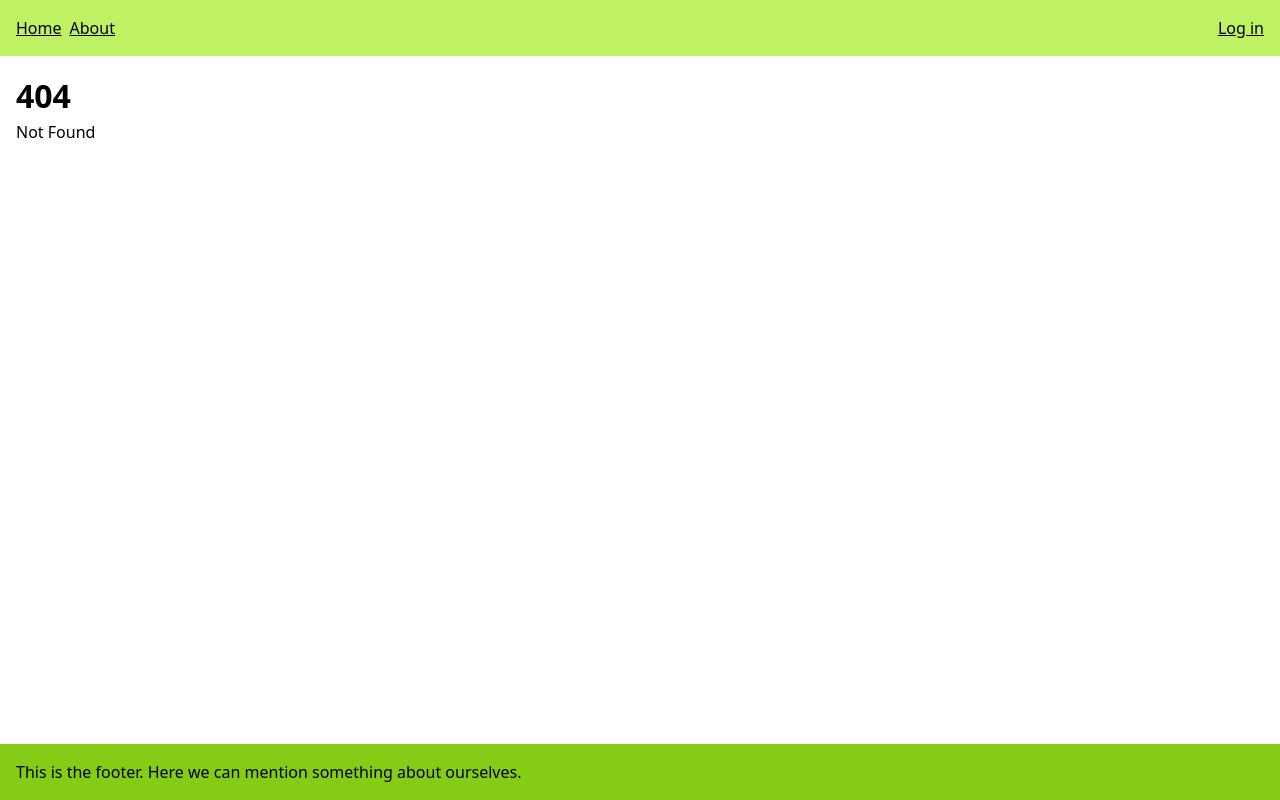
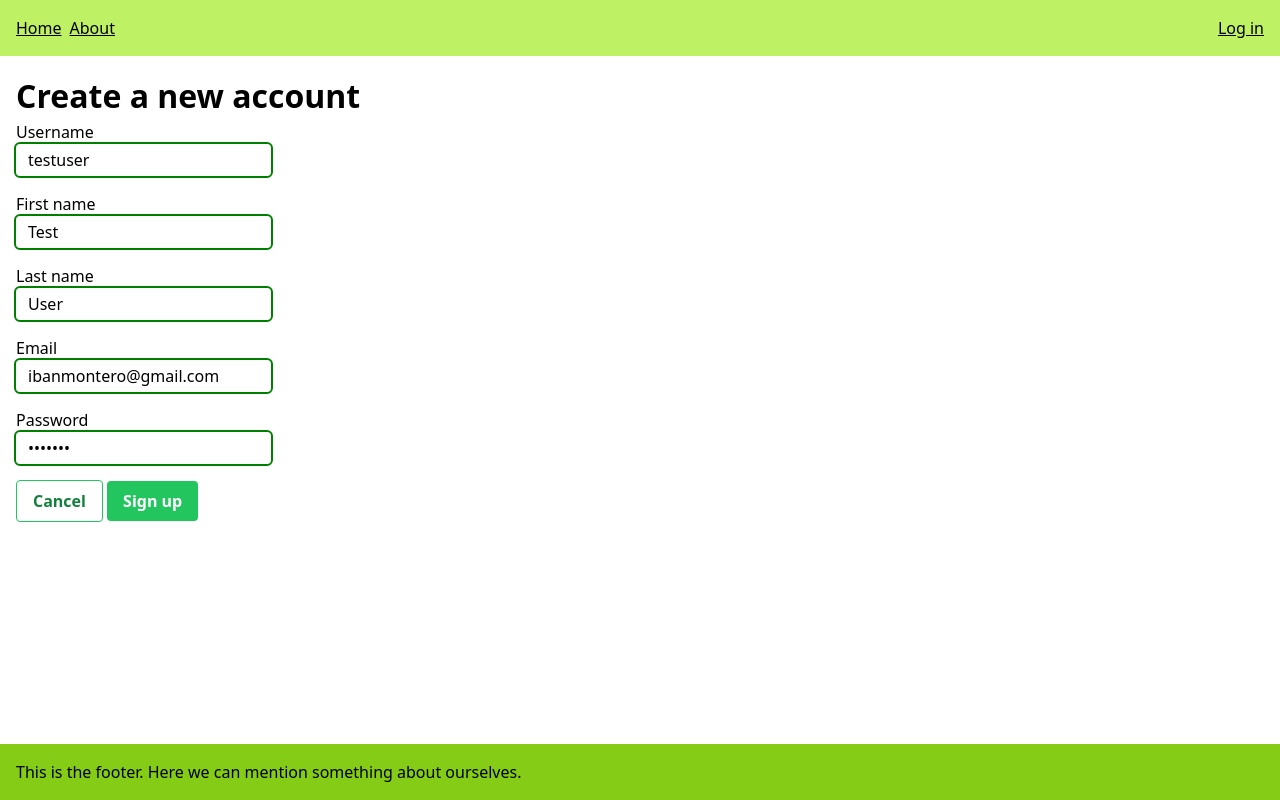
Before and after one commit to tentaclepurple/42_matcha, a SvelteKit app in the folder front/: page /signup in a window 1280 px wide. Before the commit this address had no page. Built offline with nearby package versions, Linux system fonts and the light colour scheme.

Commit message:
Add signup page

```diff
--- a/front/src/app.css
+++ b/front/src/app.css
@@ -9,5 +9,12 @@ a {
 
 h1 {
 	font-size: 2rem;
-  font-weight: bold;
+	font-weight: bold;
 }
+
+form input {
+	display: block;
+	outline: 2px green solid;
+	padding: 4px 12px;
+	border-radius: 4px;
+}
--- /dev/null
+++ b/front/src/lib/components/Button.svelte
@@ -0,0 +1,20 @@
+<script lang="ts">
+	type ButtonType = 'button' | 'submit' | 'reset';
+	type ButtonLevel = 'primary' | 'secondary';
+
+	let {
+		children,
+		level = 'primary' as ButtonLevel,
+		type = 'button' as ButtonType,
+		...restProps
+	} = $props();
+
+	let styles =
+		level === 'primary'
+			? 'rounded bg-green-500 px-4 py-2 font-bold text-white hover:bg-green-700'
+			: 'bg-transparent hover:bg-green-500 text-green-700 font-semibold hover:text-white py-2 px-4 border border-green-500 hover:border-transparent rounded';
+</script>
+
+<button {type} {...restProps} class={styles}>
+	{@render children()}
+</button>
--- /dev/null
+++ b/front/src/lib/components/Form.svelte
@@ -0,0 +1,7 @@
+<script lang="ts">
+	let { onSubmit, children } = $props();
+</script>
+
+<form onsubmit={onSubmit} class="flex flex-col items-start gap-4">
+	{@render children()}
+</form>
--- a/front/src/routes/signin/+page.svelte
+++ /dev/null
@@ -1,2 +0,0 @@
-<h1>Sign in</h1>
-<p>Here you can sign in or log in</p>
--- /dev/null
+++ b/front/src/routes/signup/+page.svelte
@@ -0,0 +1,73 @@
+<script lang="ts">
+	import Button from '$lib/components/Button.svelte';
+	import Form from '$lib/components/Form.svelte';
+
+	import { goto } from '$app/navigation';
+
+	let error: string = '';
+
+	const handleSubmit = async (e) => {
+		e.preventDefault();
+
+		console.log('submitting form');
+
+		const form = e.target;
+		const formData = new FormData(form);
+
+		const response = await fetch('http://localhost:5000/api/users/register', {
+			method: 'POST',
+			body: JSON.stringify(Object.fromEntries(formData)),
+			headers: {
+				'Content-Type': 'application/json'
+			}
+		});
+
+		if (!response.ok) {
+			switch (response.status) {
+				case 409:
+					error = 'User already exists';
+					break;
+			}
+		}
+	};
+
+	const handleCancel = () => {
+		goto('/');
+	};
+</script>
+
+<h1>Create a new account</h1>
+<div>
+	<Form onSubmit={handleSubmit}>
+		<label>
+			Username
+			<input type="text" id="username" name="username" value="testuser" />
+		</label>
+
+		<label>
+			First name
+			<input type="text" id="first_name" name="first_name" value="Test" />
+		</label>
+		<label>
+			Last name
+			<input type="text" id="last_name" name="last_name" value="User" />
+		</label>
+
+		<label>
+			Email
+			<input type="email" id="email" name="email" value="ibanmontero@gmail.com" />
+		</label>
+		<label>
+			Password
+			<input type="password" id="password" name="password" value="test123" />
+		</label>
+
+		<div>
+			<Button type="button" level="secondary" onclick={handleCancel}>Cancel</Button>
+			<Button type="submit" level="primary">Sign up</Button>
+		</div>
+	</Form>
+	{#if error}
+		<p class="text-red-500 mt-4">{error}</p>
+	{/if}
+</div>
```
